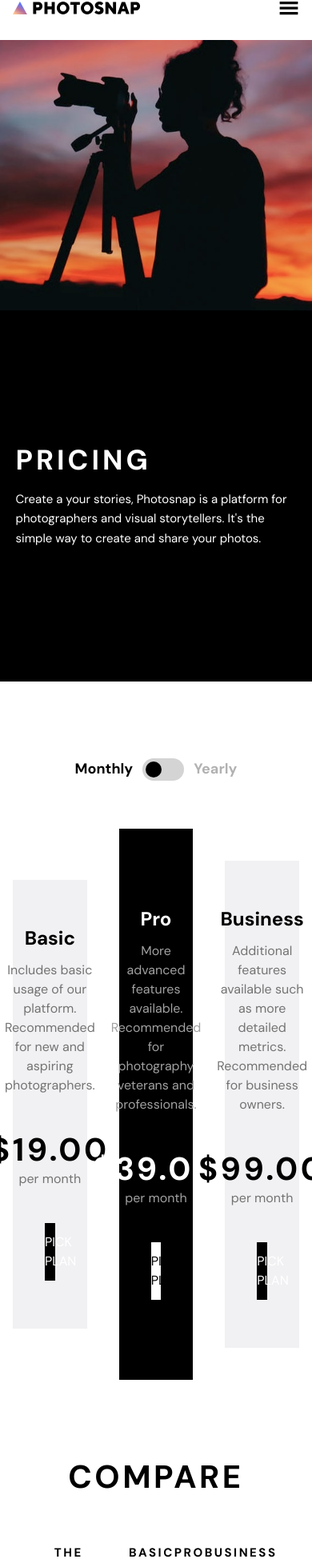
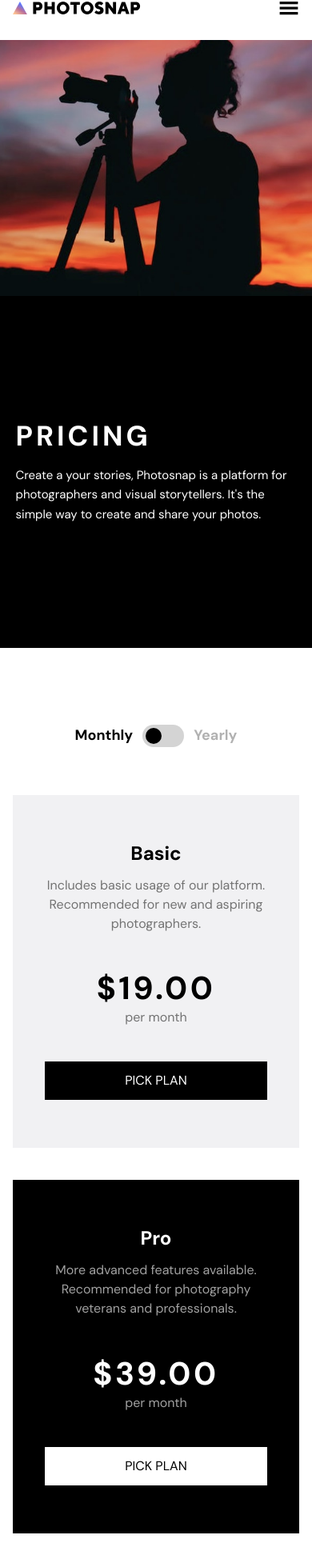
Before and after one commit to mezacanul/photosnap, a React (Vite) app: page /pricing in a window 390 px wide. Shown: the part 30-1984 px from the top of the page at 80% size. Built offline with nearby package versions, Linux system fonts and the light colour scheme.

Commit message:
Feat: Added responsiveness to all pages

```diff
--- a/src/cdn/enContent/features.ts
+++ b/src/cdn/enContent/features.ts
@@ -1,6 +1,9 @@
 export default {
     hero: {
-        image: "/images/features/desktop/hero.jpg",
+        image: {
+            main: "/images/features/desktop/hero.jpg",
+            tablet: "/images/features/tablet/hero.jpg",
+        },
         title: "FEATURES",
         description:
             "We make sure all of our features are designed to be loved by every aspiring and even professional photographers who wanted to share their stories.",
--- a/src/components/Beta.tsx
+++ b/src/components/Beta.tsx
@@ -15,12 +15,14 @@ export default function Beta() {
             className={cn(
                 "bg-cover bg-center",
                 "py-[4rem] px-container flex justify-between items-center",
+                "flex-col md:flex-row gap-10 md:gap-0",
                 "text-white"
             )}
         >
-            <h1 className="text-2 max-w-[30%]">
+            <h1 className="text-2 w-full md:w-[60%] lg:w-[30%]">
                 {beta.title}
             </h1>
+            <div className="w-full md:w-auto">
                 <ArrowButton
                     type="dark"
                     title={beta.button}
@@ -28,5 +30,6 @@ export default function Beta() {
                     className="text-6-regular"
                 />
             </div>
+        </div>
     );
 }
--- a/src/components/Features/FeaturesGrid.tsx
+++ b/src/components/Features/FeaturesGrid.tsx
@@ -11,8 +11,9 @@ export default function FeaturesGrid({
         <div className="w-full px-container py-[8rem]">
             <div
                 className={cn(
-                    "grid grid-cols-1 lg:grid-cols-3 gap-x-18 gap-y-[7rem]",
-                    "w-full md:w-[60%] md:mx-auto lg:w-full"
+                    "grid gap-x-18 gap-y-[7rem]",
+                    "grid-cols-1 md:grid-cols-2 lg:grid-cols-3",
+                    "w-full md:w-[80%] md:mx-auto lg:w-full"
                 )}
             >
                 {items.map((item: FeatureProps) => (
--- a/src/components/Pricing/CompareTable.tsx
+++ b/src/components/Pricing/CompareTable.tsx
@@ -1,17 +1,26 @@
 import { cn } from "../../utils/cn";
 import { IoMdCheckmark } from "react-icons/io";
+import { useResponsive } from "../../hooks/useResponsive";
 
 export default function CompareTable({
     tableData,
 }: {
     tableData: any;
 }) {
+    const checkPropLabels = ["BASIC", "PRO", "BUSINESS"];
     const cns = {
         tableContainer: "grid",
+        checkBox: {
+            container: cn(
+                "flex flex-col md:flex-row gap-3 md:gap-0",
+                "items-center justify-start md:justify-center py-6 md:py-0"
+            ),
+            label: "opacity-50 block md:hidden",
+        },
     };
     const gridCols = `3fr 1fr 1fr 1fr`;
     return (
-        <div className="flex flex-col gap-15 w-[80%] mx-auto">
+        <div className="flex flex-col gap-15 w-full lg:w-[80%] mx-auto">
             <h2 className="text-2 text-center">
                 {tableData.title}
             </h2>
@@ -23,7 +32,11 @@ export default function CompareTable({
                         "pb-6 border-b-2 border-neutral-800"
                     )}
                     style={{
-                        gridTemplateColumns: gridCols,
+                        gridTemplateColumns: useResponsive([
+                            "1fr",
+                            gridCols,
+                            gridCols,
+                        ]),
                     }}
                 >
                     {tableData.thead.map(
@@ -33,8 +46,8 @@ export default function CompareTable({
                                 className={cn(
                                     "text-5-bold",
                                     index === 0
-                                        ? "text-left ps-4"
-                                        : "text-center"
+                                        ? "text-left ps-4 text-center md:text-left"
+                                        : "text-center hidden md:block"
                                 )}
                             >
                                 {item}
@@ -48,22 +61,61 @@ export default function CompareTable({
                         key={item[0]}
                         className={cn(
                             cns.tableContainer,
-                            "py-5 border-b border-neutral-500"
+                            "pt-5 pb-0 md:pb-5 border-b border-neutral-500"
                         )}
                         style={{
-                            gridTemplateColumns: gridCols,
+                            gridTemplateColumns:
+                                // gridCols
+                                useResponsive([
+                                    "1fr 1fr 1fr",
+                                    gridCols,
+                                    gridCols,
+                                ]),
                         }}
                     >
-                        <p className="text-5-bold ps-4">
+                        <p className="text-5-bold ps-4 col-span-3 md:col-span-1 text-center md:text-left">
                             {item[0]}
                         </p>
-                        <div className="flex items-center justify-center">
+                        <div
+                            className={
+                                cns.checkBox.container
+                            }
+                        >
+                            <span
+                                className={
+                                    cns.checkBox.label
+                                }
+                            >
+                                {checkPropLabels[0]}
+                            </span>
                             {item[1] ? <Checkmark /> : null}
                         </div>
-                        <div className="flex items-center justify-center">
+                        <div
+                            className={
+                                cns.checkBox.container
+                            }
+                        >
+                            <span
+                                className={
+                                    cns.checkBox.label
+                                }
+                            >
+                                {checkPropLabels[1]}
+                            </span>
                             {item[2] ? <Checkmark /> : null}
                         </div>
-                        <div className="flex items-center justify-center">
+                        <div
+                            className={
+                                cns.checkBox.container
+                            }
+                        >
+                            <span
+                                className={
+                                    cns.checkBox.label
+                                }
+                            >
+                                {checkPropLabels[2]}
+                            </span>
                             {item[3] ? <Checkmark /> : null}
                         </div>
                     </div>
--- a/src/components/Pricing/TierCard.tsx
+++ b/src/components/Pricing/TierCard.tsx
@@ -1,6 +1,7 @@
 import usePricingPeriod from "../../store/ui";
 import type { TierProps } from "../../types";
 import { cn } from "../../utils/cn";
+import { useResponsive } from "../../hooks/useResponsive";
 import { useSelector } from "react-redux";
 import type { RootState } from "../../store";
 import Button from "../Button";
@@ -22,23 +23,38 @@ export default function TierCard({
     const cns = {
         cardContainer: cn(
             isHighlited
-                ? "bg-black py-25 text-white"
+                ? "bg-black py-15 lg:py-25 text-white"
                 : "bg-zinc-200/50 py-15 text-black",
-            "flex flex-col px-10 items-center justify-center gap-[2.7rem]"
+            "flex md:grid lg:flex flex-col px-10 items-center justify-center gap-[2.7rem]"
         ),
         innerContainer: cn(
             "flex flex-col items-center justify-center"
         ),
     };
     return (
-        <div className={cns.cardContainer}>
-            <div className={cns.innerContainer}>
+        <div
+            className={cns.cardContainer}
+            style={{
+                gridTemplateColumns: useResponsive([
+                    "repeat(3, 1fr)",
+                    "3fr 1fr",
+                    "repeat(3, 1fr)",
+                ]),
+            }}
+        >
+            <div
+                className={cn(
+                    cns.innerContainer,
+                    "md:items-start lg:items-center"
+                )}
+            >
                 <h1 className="text-3 mb-4">
                     {item.title}
                 </h1>
                 <p
                     className={cn(
-                        "text-4-regular text-center",
+                        "text-4-regular text-center md:text-left lg:text-center",
+                        "w-full md:w-[70%] lg:w-full",
                         isHighlited
                             ? "text-neutral-400"
                             : "text-neutral-500"
@@ -47,7 +63,12 @@ export default function TierCard({
                     {item.description}
                 </p>
             </div>
-            <div className={cns.innerContainer}>
+            <div
+                className={cn(
+                    cns.innerContainer,
+                    "md:items-end lg:items-center"
+                )}
+            >
                 <h1 className="text-2">
                     {selectedPeriod === "Monthly"
                         ? price.monthly
@@ -65,10 +86,12 @@ export default function TierCard({
                         : periodSuffix.year}
                 </p>
             </div>
-            <Button
-                text={button}
-                type={isHighlited ? "light" : "dark"}
-            />
+            <div className="w-full md:w-[60%] lg:w-full">
+                <Button
+                    text={button}
+                    type={isHighlited ? "light" : "dark"}
+                />
+            </div>
         </div>
     );
 }
--- a/src/components/Pricing/TierOptions.tsx
+++ b/src/components/Pricing/TierOptions.tsx
@@ -1,4 +1,6 @@
+import { useResponsive } from "../../hooks/useResponsive";
 import type { TierProps } from "../../types";
+import { cn } from "../../utils/cn";
 import PeriodToggle from "./PeriodToggle";
 import TierCard from "./TierCard";
 
@@ -10,7 +12,12 @@ export default function TierOptions({
     return (
         <div className="flex flex-col gap-15">
             <PeriodToggle />
-            <div className="grid grid-cols-3 items-center gap-10">
+            <div
+                className={cn(
+                    "flex flex-col gap-10",
+                    "lg:grid lg:grid-cols-3 items-center"
+                )}
+            >
                 {items.map((item) => (
                     <TierCard
                         key={item.title}
--- a/src/pages/Pricing.tsx
+++ b/src/pages/Pricing.tsx
@@ -4,6 +4,7 @@ import Section from "../components/Section";
 import Beta from "../components/Beta";
 import TierOptions from "../components/Pricing/TierOptions";
 import CompareTable from "../components/Pricing/CompareTable";
+import { useResponsive } from "../hooks/useResponsive";
 
 export default function Pricing() {
     const pricing = useSelector(
@@ -16,7 +17,12 @@ export default function Pricing() {
                 description={pricing.hero.description}
                 image={pricing.hero.image}
                 direction="left"
-                cols="2fr 3fr"
+                cols={useResponsive([
+                    "",
+                    "4fr 3fr",
+                    "2fr 3fr",
+                ])}
+                height="h-[90vh] md:h-[60vh]"
             />
             <div className="flex flex-col gap-[6rem] px-container py-[6rem]">
                 <TierOptions
```
Also changed, not shown: src/components/Stories/Hero.tsx (+20 -2 lines), src/pages/Features.tsx (+12 -2 lines). Lines whose indentation alone changed are shown as unchanged.
